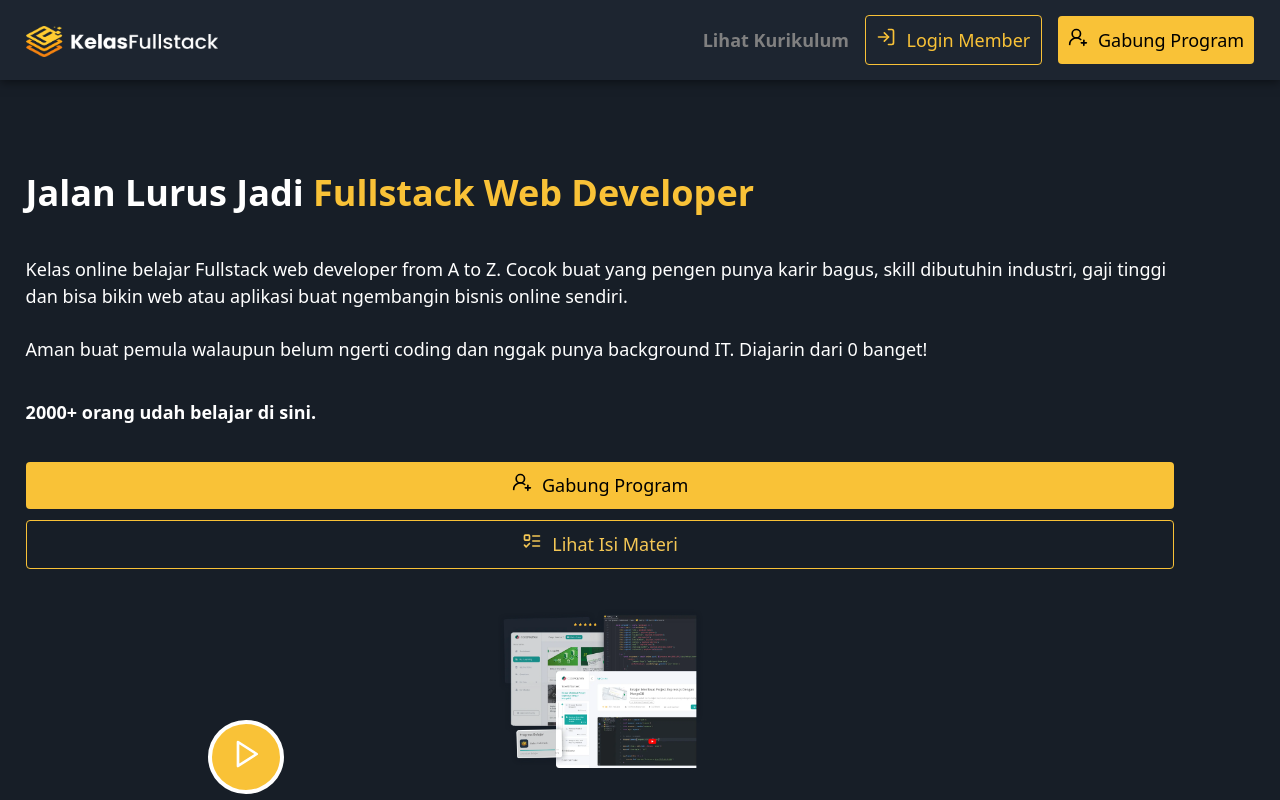
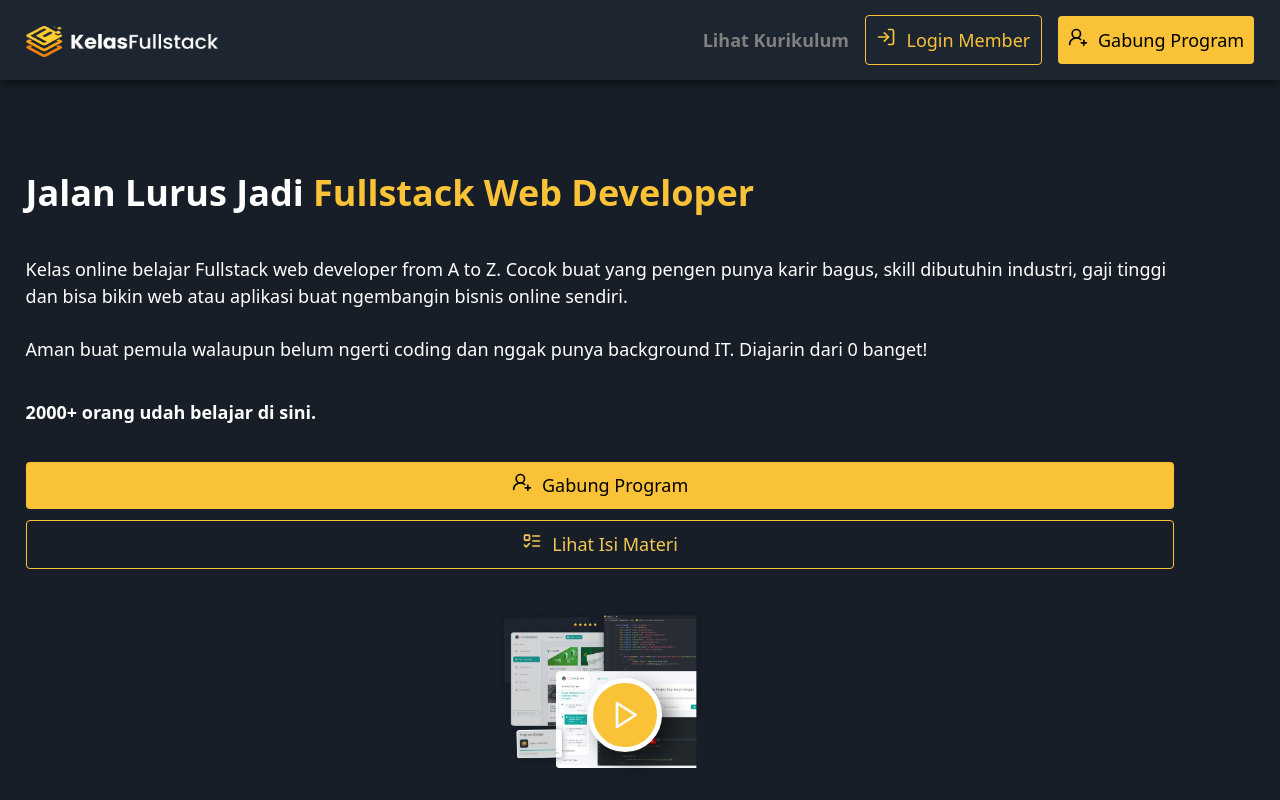
Before and after one commit to harizrifqy/Clone-KelasFullstack, a plain HTML site: page index.html in a window 1280 px wide. Shown: the top 800 px of the page. Drawn offline with Linux system fonts and the light colour scheme.

Commit message:
style: add relative positioning to right-section and adjust play_video-hero to center over image-hero

```diff
--- a/style/app.css
+++ b/style/app.css
@@ -233,15 +233,21 @@
   transform: scale(1.015);
 }
 
+.right-section {
+  position: relative;
+  display: block;
+}
+
 .play_video-hero {
+  position: absolute;
+  top: 44%;
+  left: 44%;
   background-color: var(--color-primary);
-  padding: 0.85rem 1.125rem;
-  color: var(--white);
-  border-radius: 100%;
-  border: 4px solid var(--white);
-  position: absolute;
-  top: 45rem;
-  left: 13rem;
+  padding: 1rem var(--space-sm);
+  border: 5px solid var(--white);
+  border-radius: 50%;
+  color: white;
+  box-shadow: 10px 10px 20px rgba(0, 0, 0, 0.5);
   transition: transform 0.5s ease;
 }
 
@@ -249,12 +255,15 @@
   transform: scale(1.3);
 }
 
+.play_video-hero svg {
+  vertical-align: middle;
+}
+
 
 .img-hero {
   max-width: 100%;
   height: auto;
   display: block;
-  margin: 0 auto;
 }
 
 
```
Also changed, not shown: index.html (+1 -1 lines).
